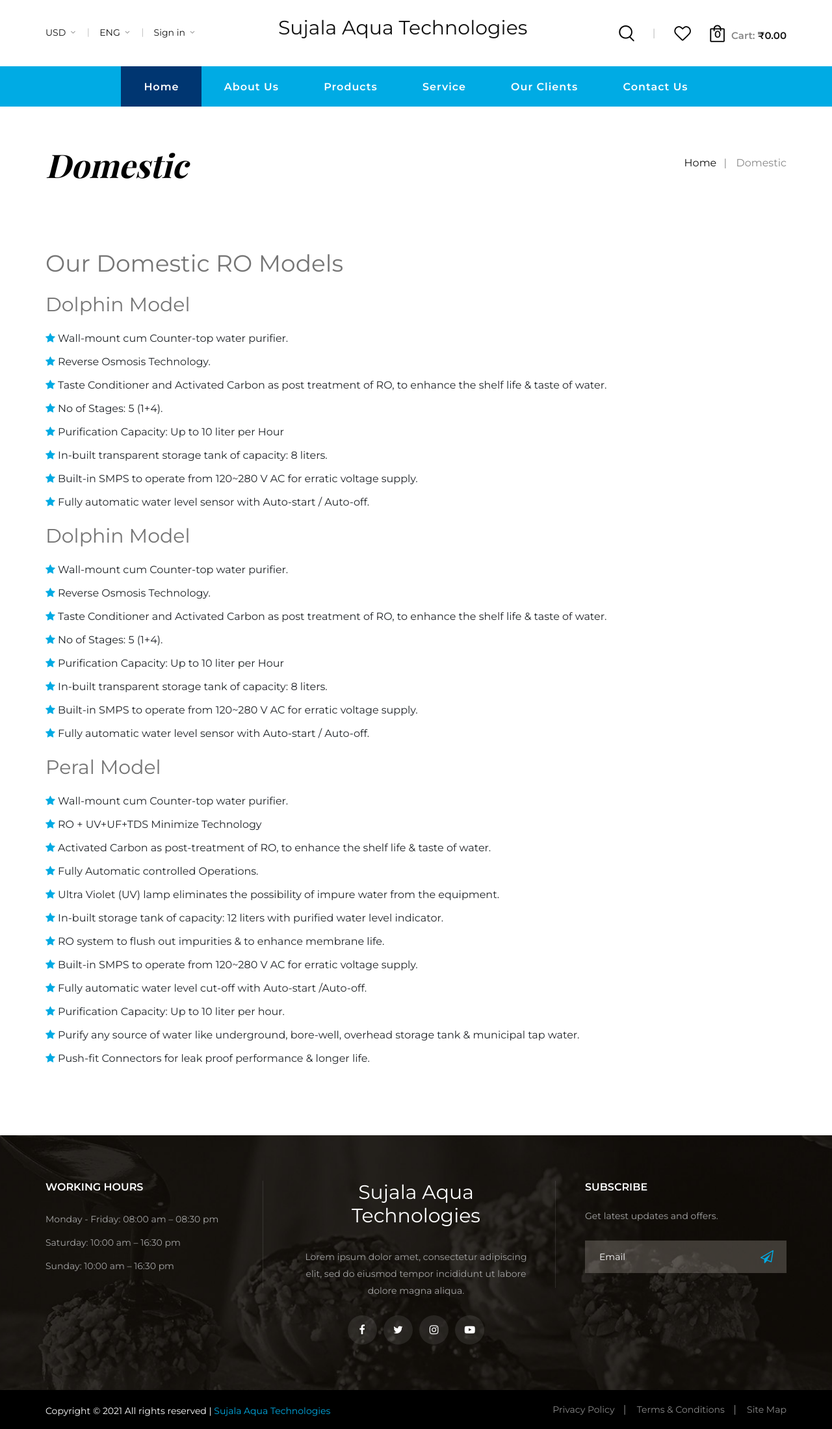
After one commit to epradeep/sujala-aqua, a PHP site: page /domestic.php in a window 1280 px wide. The commit adds this page. Shown: the whole page at 65% size. Run offline with PHP 8.4, Linux system fonts and the light colour scheme.

Commit message:
third commit

```diff
--- a/css/style.css
+++ b/css/style.css
@@ -4018,3 +4018,20 @@ ol {
     display: none;
   }
 }
+
+.romodels
+{
+  list-style-type: none;
+  padding-left: 0;
+  margin-bottom: 0;
+}
+
+.romodels li
+{
+   padding: 6px 0;
+}
+
+.fa-star
+{
+  color: #00abe4;
+}
--- /dev/null
+++ b/domestic.php
@@ -0,0 +1,94 @@
+<!DOCTYPE html>
+<html lang="en">
+<head>
+    <?php include_once("title.php"); ?>
+</head>
+
+<body>
+
+    <?php include_once("header.php"); ?>
+    <!-- Breadcrumb Begin -->
+    <div class="breadcrumb-option">
+        <div class="container">
+            <div class="row">
+                <div class="col-lg-6 col-md-6 col-sm-6">
+                    <div class="breadcrumb__text">
+                        <h2>Domestic</h2>
+                    </div>
+                </div>
+                <div class="col-lg-6 col-md-6 col-sm-6">
+                    <div class="breadcrumb__links">
+                        <a href="index.php">Home</a>
+                        <span>Domestic</span>
+                    </div>
+                </div>
+            </div>
+        </div>
+    </div>
+    <!-- Breadcrumb End -->
+     <section class="about spad">
+        <div class="container">
+            <div class="row mb-4">
+                <div class="col-lg-12">
+                    <h2>Our Domestic RO Models</h2>
+                </div>
+            </div>
+            <div class="row">
+                <div class="col-lg-12">
+                    <h3 class="pb-3">Dolphin Model</h3>
+                    <ul class="romodels">
+                        <li><i class="fa fa-star"></i> Wall-mount cum Counter-top water purifier.</li>
+                        <li><i class="fa fa-star"></i> Reverse Osmosis Technology.</li>
+                        <li><i class="fa fa-star"></i> Taste Conditioner and Activated Carbon as post treatment of RO, to enhance the shelf life & taste of water.</li>
+                        <li><i class="fa fa-star"></i> No of Stages: 5 (1+4).</li>
+                        <li><i class="fa fa-star"></i> Purification Capacity: Up to 10 liter per Hour</li>
+                        <li><i class="fa fa-star"></i> In-built transparent storage tank of capacity: 8 liters.</li>
+                        <li><i class="fa fa-star"></i> Built-in SMPS to operate from 120~280 V AC for erratic voltage supply.</li>
+                        <li><i class="fa fa-star"></i> Fully automatic water level sensor with Auto-start / Auto-off.</li>
+                    </ul>
+                </div>
+            </div>
+            <div class="row">
+                <div class="col-lg-12">
+                    <h3 class="mt-3 mb-3">Dolphin Model</h3>
+                    <ul class="romodels">
+                        <li><i class="fa fa-star"></i> Wall-mount cum Counter-top water purifier.</li>
+                        <li><i class="fa fa-star"></i> Reverse Osmosis Technology.</li>
+                        <li><i class="fa fa-star"></i> Taste Conditioner and Activated Carbon as post treatment of RO, to enhance the shelf life & taste of water.</li>
+                        <li><i class="fa fa-star"></i> No of Stages: 5 (1+4).</li>
+                        <li><i class="fa fa-star"></i> Purification Capacity: Up to 10 liter per Hour</li>
+                        <li><i class="fa fa-star"></i> In-built transparent storage tank of capacity: 8 liters.</li>
+                        <li><i class="fa fa-star"></i> Built-in SMPS to operate from 120~280 V AC for erratic voltage supply.</li>
+                        <li><i class="fa fa-star"></i> Fully automatic water level sensor with Auto-start / Auto-off.</li>
+                    </ul>
+                </div>
+            </div>
+            <div class="row">
+                <div class="col-lg-12">
+                    <h3 class="mt-3 mb-3">Peral Model</h3>
+                    <ul class="romodels">
+                        <li><i class="fa fa-star"></i> Wall-mount cum Counter-top water purifier.</li>
+                        <li><i class="fa fa-star"></i> RO + UV+UF+TDS Minimize Technology </li>
+                        <li><i class="fa fa-star"></i> Activated Carbon as post-treatment of RO, to enhance the shelf life & taste of water.</li>
+                        <li><i class="fa fa-star"></i> Fully Automatic controlled Operations.</li>
+                        <li><i class="fa fa-star"></i> Ultra Violet (UV) lamp eliminates the possibility of impure water from the equipment.</li>
+                        <li><i class="fa fa-star"></i> In-built storage tank of capacity: 12 liters with purified water level indicator.</li>
+                        <li><i class="fa fa-star"></i> RO system to flush out impurities & to enhance membrane life.</li>
+                        <li><i class="fa fa-star"></i> Built-in SMPS to operate from 120~280 V AC for erratic voltage supply.</li>
+                        <li><i class="fa fa-star"></i> Fully automatic water level cut-off with Auto-start /Auto-off.</li>
+                        <li><i class="fa fa-star"></i> Purification Capacity: Up to 10 liter per hour.</li>
+                        <li><i class="fa fa-star"></i> Purify any source of water like underground, bore-well, overhead storage tank & municipal tap water.</li>
+                        <li><i class="fa fa-star"></i> Push-fit Connectors for leak proof performance & longer life.</li>
+                    </ul>
+                </div>
+            </div>
+
+        </div>
+    </section>
+
+    <!-- Footer Section Begin -->
+     <?php include_once("footer.php"); ?>
+    <!-- Footer Section End -->
+</body>
+
+</html>
--- a/header.php
+++ b/header.php
@@ -17,7 +17,9 @@
             </div>
         </div>
         <div class="offcanvas__logo">
-            <a href="./index.php"><img src="img/logo.png" alt=""></a>
+            <a href="index.php">
+                <!--<img src="img/logo.png" alt="">-->
+            </a>
         </div>
         <div id="mobile-menu-wrap"></div>
         <div class="offcanvas__option">
@@ -91,11 +93,11 @@
                 <div class="col-lg-12">
                     <nav class="header__menu mobile-menu">
                         <ul>
-                            <li class="active"><a href="#">Home</a></li>
-                            <li><a href="#">About Us</a></li>
+                            <li class="active"><a href="index.php">Home</a></li>
+                            <li><a href="about-us.php">About Us</a></li>
                             <li><a href="#">Products</a>
                                 <ul class="dropdown">
-                                    <li><a href="#">Domestic</a></li>
+                                    <li><a href="domestic.php">Domestic</a></li>
                                     <li><a href="#">Commercial</a></li>
 
                                 </ul>
--- a/index.php
+++ b/index.php
@@ -46,10 +46,10 @@
                     <div class="about__text">
                         <div class="section-title">
                             <span>About Sujala Aqua</span>
-                            <h2>Cakes and bakes from the house of Queens!</h2>
+                            <h2>Title Comes Here</h2>
                         </div>
-                        <p>The "Cake Shop" is a Jordanian Brand that started as a small family business. The owners are
-                        Dr. Iyad Sultan and Dr. Sereen Sharabati, supported by a staff of 80 employees.</p>
+                        <p>Over 10+ years of experience in water treatment plants in Domestic and commercial.</p>
+                        <p>We can provide complete guidance for your requirements in Commercial RO plants, Industrial RO plants and Softeners apart from the domestic equipment models. </p>
                     </div>
                 </div>
                 <div class="col-lg-6 col-md-6">
```
Also changed, not shown: about-us.php (added, +49 -0 lines).
